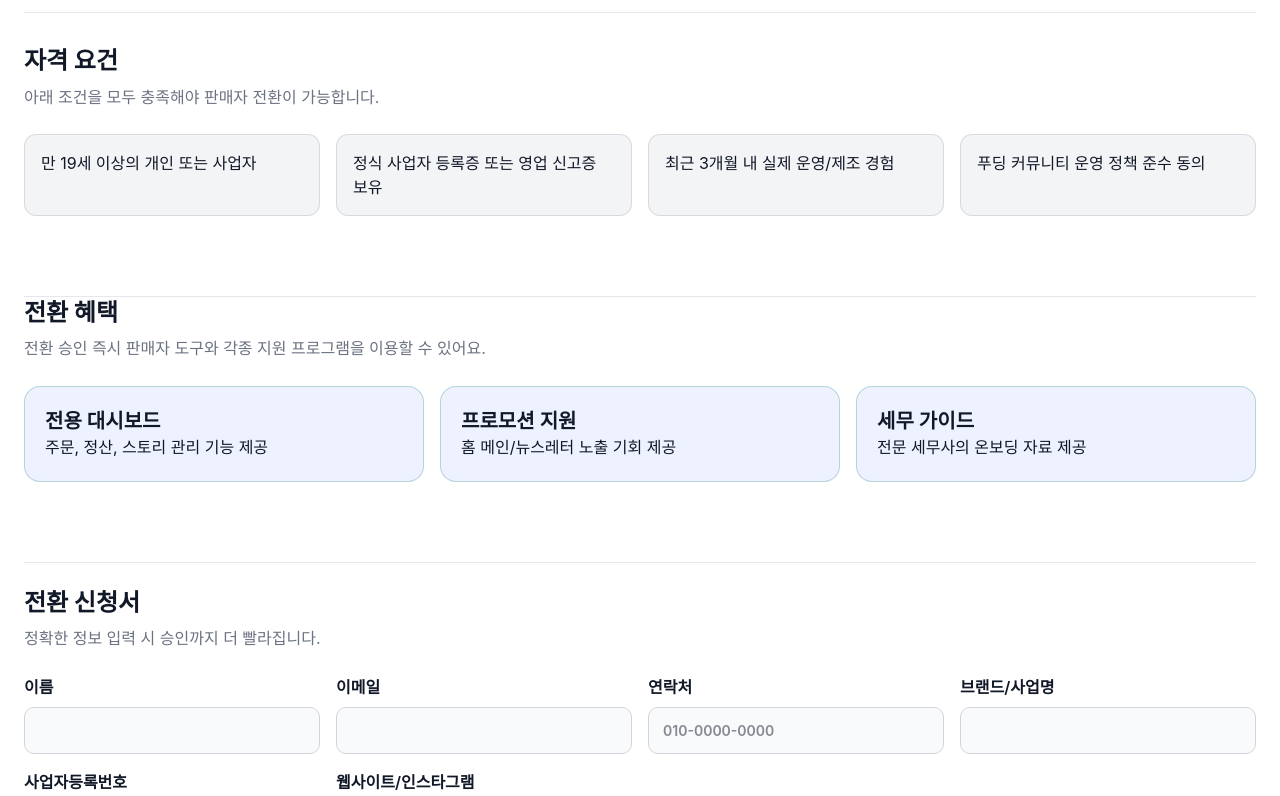
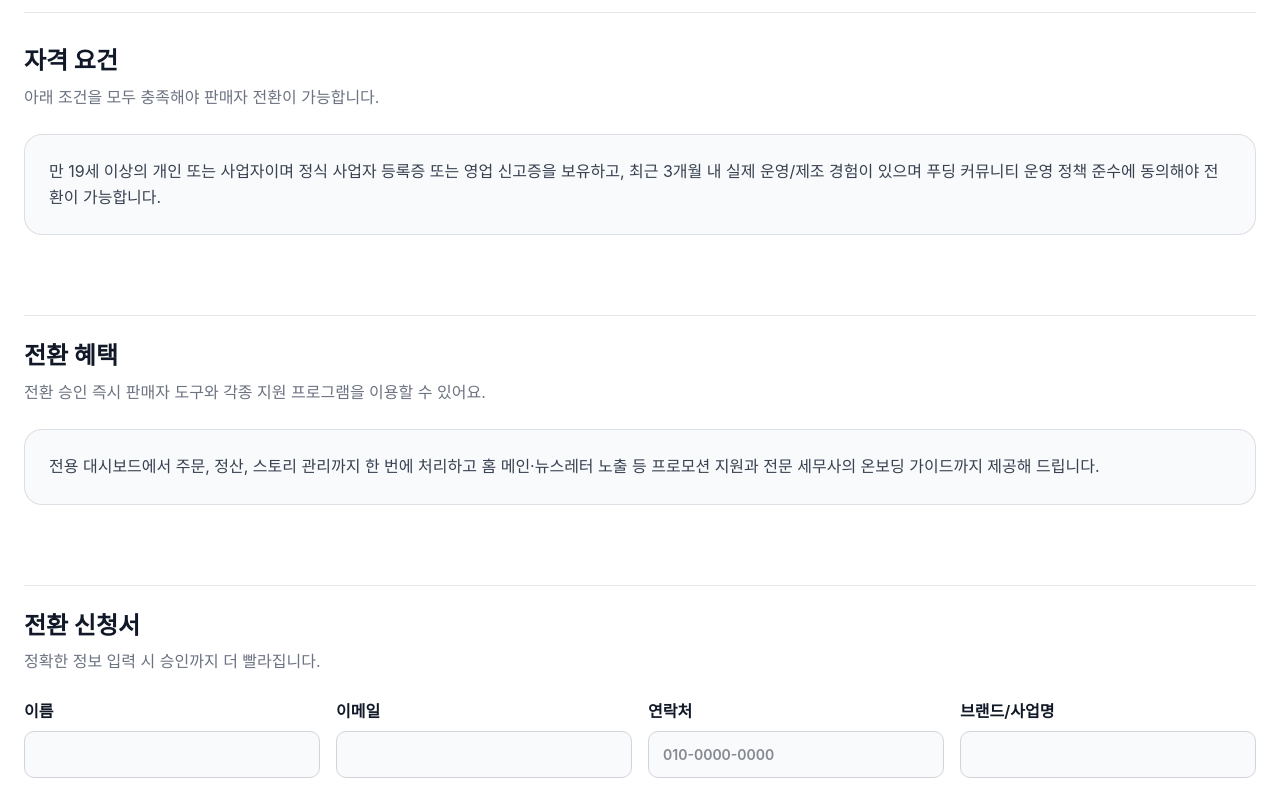
Before and after one commit to matthias0509/KH-FinalProject, a React (Vite) app in the folder frontend-project/: page /change in a window 1280 px wide. Shown: the part 500-1296 px from the top of the page. Built offline with nearby package versions, Linux system fonts and the light colour scheme.

Commit message:
메모 확인 바람

```diff
--- a/frontend-project/src/App.css
+++ b/frontend-project/src/App.css
@@ -564,8 +564,6 @@
 .change-page__badge {
   display: inline-flex;
   padding: 6px 12px;
-  border-radius: 999px;
-  background-color: rgba(15, 118, 110, 0.1);
   color: var(--accent);
   font-weight: 600;
   margin-bottom: 16px;
@@ -682,6 +680,16 @@
   border-radius: 16px;
   border: 1px solid rgba(15, 118, 110, 0.25);
   background-color: #eef2ff;
+}
+
+.change-page__description {
+  margin: 0;
+  padding: 24px;
+  border-radius: 18px;
+  border: 1px solid rgba(107, 114, 128, 0.2);
+  background-color: #f9fafb;
+  line-height: 1.6;
+  color: #374151;
 }
 
 .change-page__form {
--- a/frontend-project/src/components/Login/AuthLinkGroup.jsx
+++ b/frontend-project/src/components/Login/AuthLinkGroup.jsx
@@ -7,8 +7,6 @@ export default function AuthLinkGroup() {
             <Link to="/createmember" className="link">회원가입</Link>
             <span className="separator">|</span>
             <Link to="/findid" className="link">아이디 찾기</Link>
-            <span className="separator">|</span>
-            <Link to="/resetpassword" className="link">비밀번호 변경</Link>
         </div>
     );
 }
--- a/frontend-project/src/pages/ChangePage.jsx
+++ b/frontend-project/src/pages/ChangePage.jsx
@@ -17,18 +17,11 @@ const steps = [
   },
 ];
 
-const requirements = [
-  '만 19세 이상의 개인 또는 사업자',
-  '정식 사업자 등록증 또는 영업 신고증 보유',
-  '최근 3개월 내 실제 운영/제조 경험',
-  '푸딩 커뮤니티 운영 정책 준수 동의',
-];
+const requirementsDescription =
+  '만 19세 이상의 개인 또는 사업자이며 정식 사업자 등록증 또는 영업 신고증을 보유하고, 최근 3개월 내 실제 운영/제조 경험이 있으며 푸딩 커뮤니티 운영 정책 준수에 동의해야 전환이 가능합니다.';
 
-const benefits = [
-  { title: '전용 대시보드', detail: '주문, 정산, 스토리 관리 기능 제공' },
-  { title: '프로모션 지원', detail: '홈 메인/뉴스레터 노출 기회 제공' },
-  { title: '세무 가이드', detail: '전문 세무사의 온보딩 자료 제공' },
-];
+const benefitsDescription =
+  '전용 대시보드에서 주문, 정산, 스토리 관리까지 한 번에 처리하고 홈 메인·뉴스레터 노출 등 프로모션 지원과 전문 세무사의 온보딩 가이드까지 제공해 드립니다.';
 
 const initialForm = {
   name: '',
@@ -117,26 +110,16 @@ export default function ChangePage() {
             <h2>자격 요건</h2>
             <p>아래 조건을 모두 충족해야 판매자 전환이 가능합니다.</p>
           </div>
-          <ul className="change-page__requirements">
-            {requirements.map((requirement) => (
-              <li key={requirement}>{requirement}</li>
-            ))}
-          </ul>
+          <p className="change-page__description">{requirementsDescription}</p>
         </section>
 
         <section className="change-page__section">
           <div className="change-page__section-header">
+            <br />
             <h2>전환 혜택</h2>
             <p>전환 승인 즉시 판매자 도구와 각종 지원 프로그램을 이용할 수 있어요.</p>
           </div>
-          <div className="change-page__benefits">
-            {benefits.map((benefit) => (
-              <article key={benefit.title}>
-                <h3>{benefit.title}</h3>
-                <p>{benefit.detail}</p>
-              </article>
-            ))}
-          </div>
+          <p className="change-page__description">{benefitsDescription}</p>
         </section>
 
         <section className="change-page__section" ref={formRef}>
--- a/frontend-project/src/styles/MyPage.css
+++ b/frontend-project/src/styles/MyPage.css
@@ -8,6 +8,7 @@
 .page-wrapper{
     background-color: #ffffff;
 }
+
 /* 활동 배너 (NEW) */
 .activity-banner {
     display: flex; justify-content: space-around; align-items: center;
```
Also changed, not shown: frontend-project/src/pages/Login/CreateMemberPage.jsx (+11 -2 lines), 1 other file (tests, documents, lock files or other folders).
